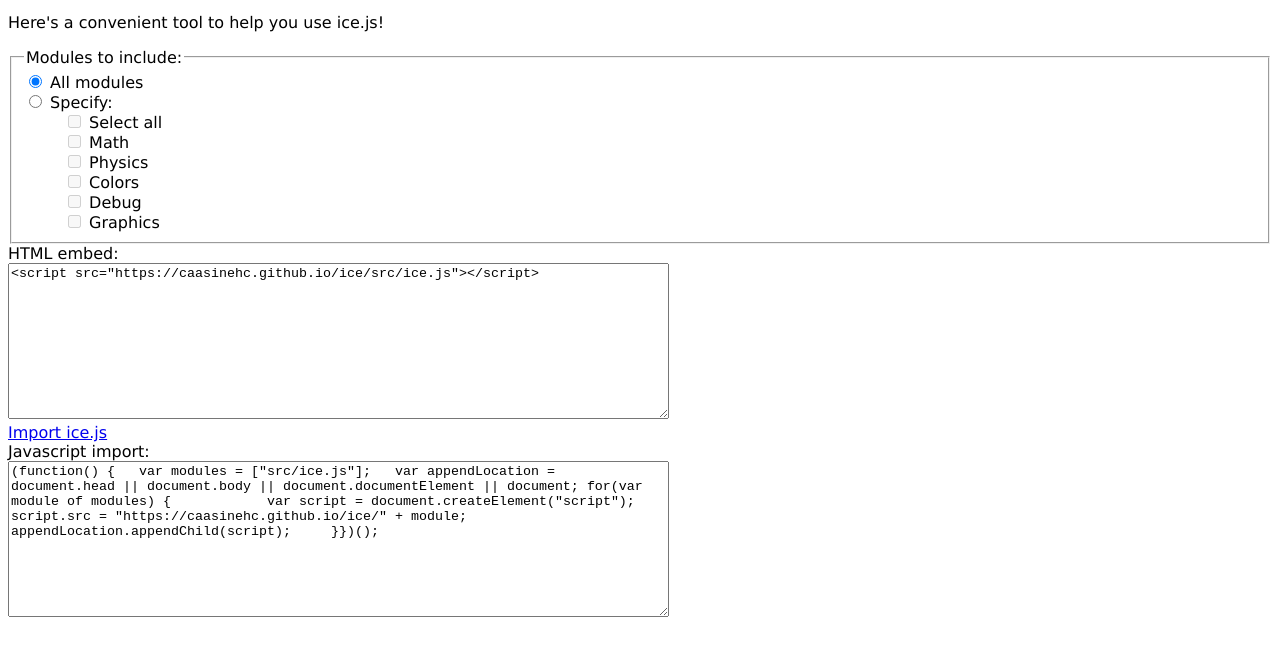
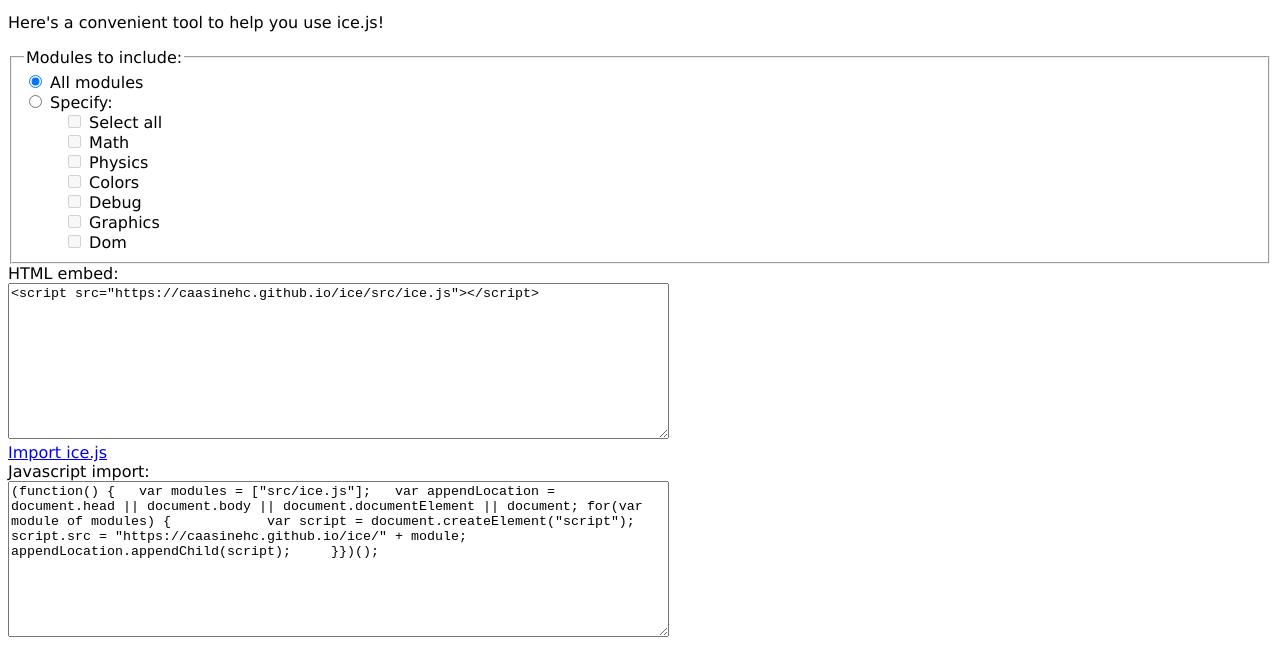
Before and after one commit to caasinehc/ice, a plain HTML site: page index.html in a window 1280 px wide. Shown: the part 103-774 px from the top of the page. Drawn offline with Linux system fonts and the light colour scheme.

Commit message:
Now imports ice.dom.js
+ Now imports ice.dom.js

```diff
--- a/index.html
+++ b/index.html
@@ -64,6 +64,12 @@
 							Graphics
 						</label>
 					</li>
+					<li>
+						<label>
+							<input type="checkbox" id="domCB" disabled />
+							Dom
+						</label>
+					</li>
 				</ul>
 			</fieldset>
 		</form>
@@ -86,7 +92,8 @@
 				physics: document.getElementById("physicsCB"),
 				colors: document.getElementById("colorsCB"),
 				debug: document.getElementById("debugCB"),
-				graphics: document.getElementById("graphicsCB")
+				graphics: document.getElementById("graphicsCB"),
+				dom: document.getElementById("domCB")
 			}
 			var allCB = document.getElementById("allCB");
 			var importAll = document.getElementById("importAll");
```
